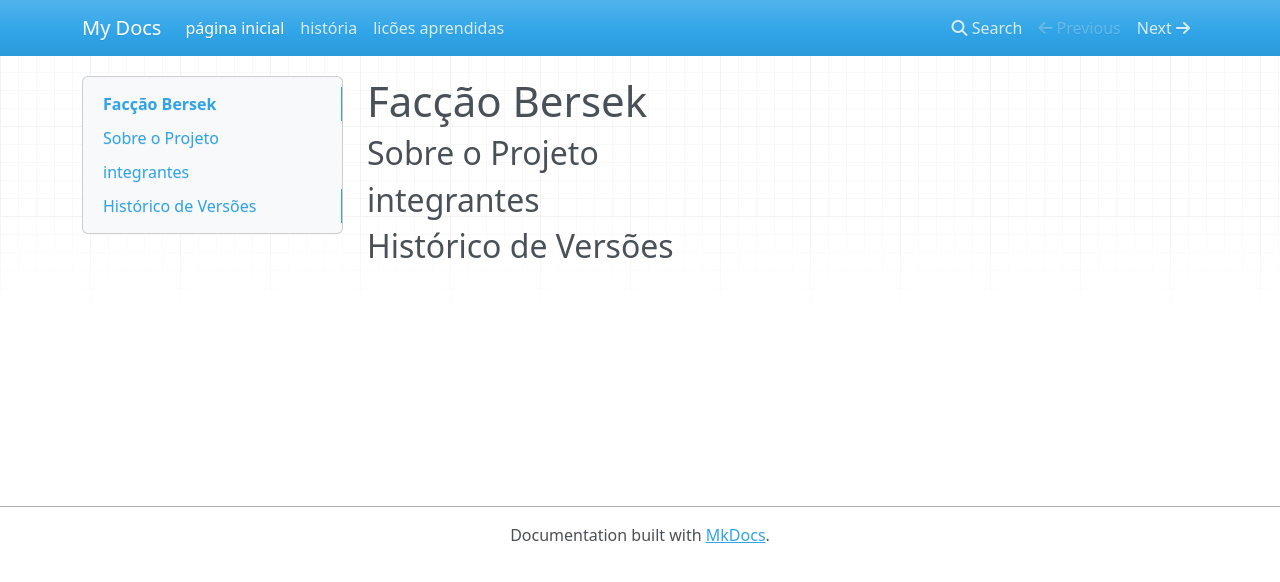
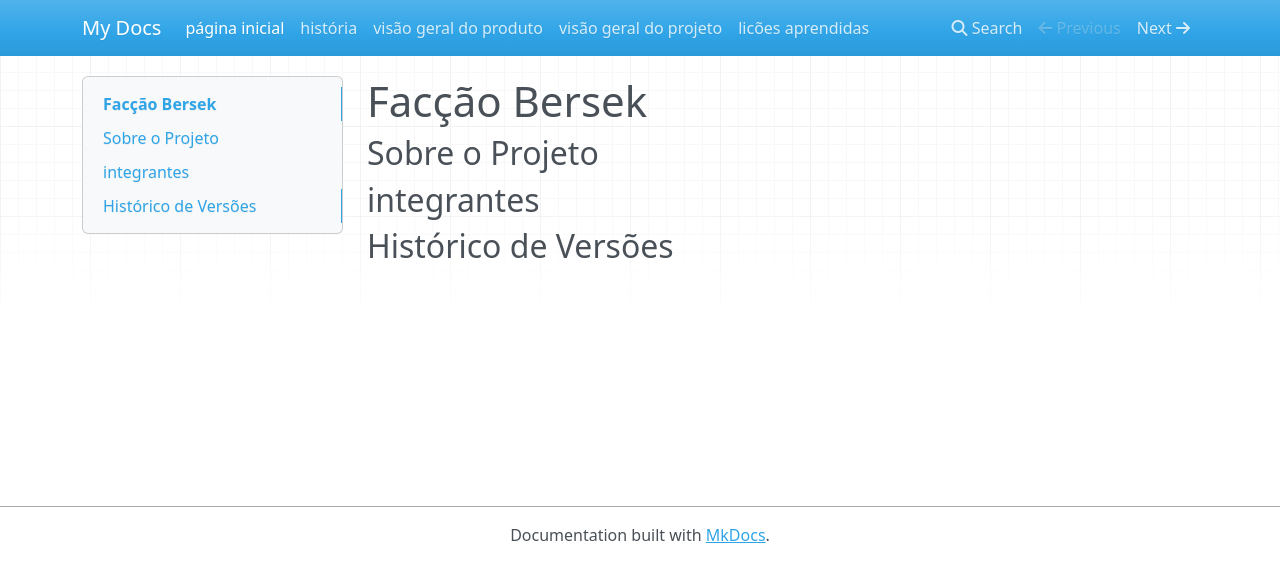
Before and after one commit to mdsreq-fga-unb/2023.2-ArtPlace, an MkDocs documentation site: the page built from docs/index.md, in a window 1280 px wide. Shown: the top 582 px of the page. Built offline with MkDocs 1.6.1, drawn with Linux system fonts in a browser that asks for light colours; nearby versions of some CDN libraries.

Commit message:
colocando os markdown que estava faltando

```diff
--- a/mkdocs.yml
+++ b/mkdocs.yml
@@ -4,4 +4,6 @@ site_url: https://mdsreq-fga-unb.github.io/2023.2-ArtPalce/
 nav:
   - página inicial: index.md
   - história: historia.md
+  - visão geral do produto: produto.md
+  - visão geral do projeto: projrto.md
   - licões aprendidas: licoes.md
```
Also changed, not shown: docs/produto.md (added, +1 -0 lines), docs/projeto.md (added, +1 -0 lines).
